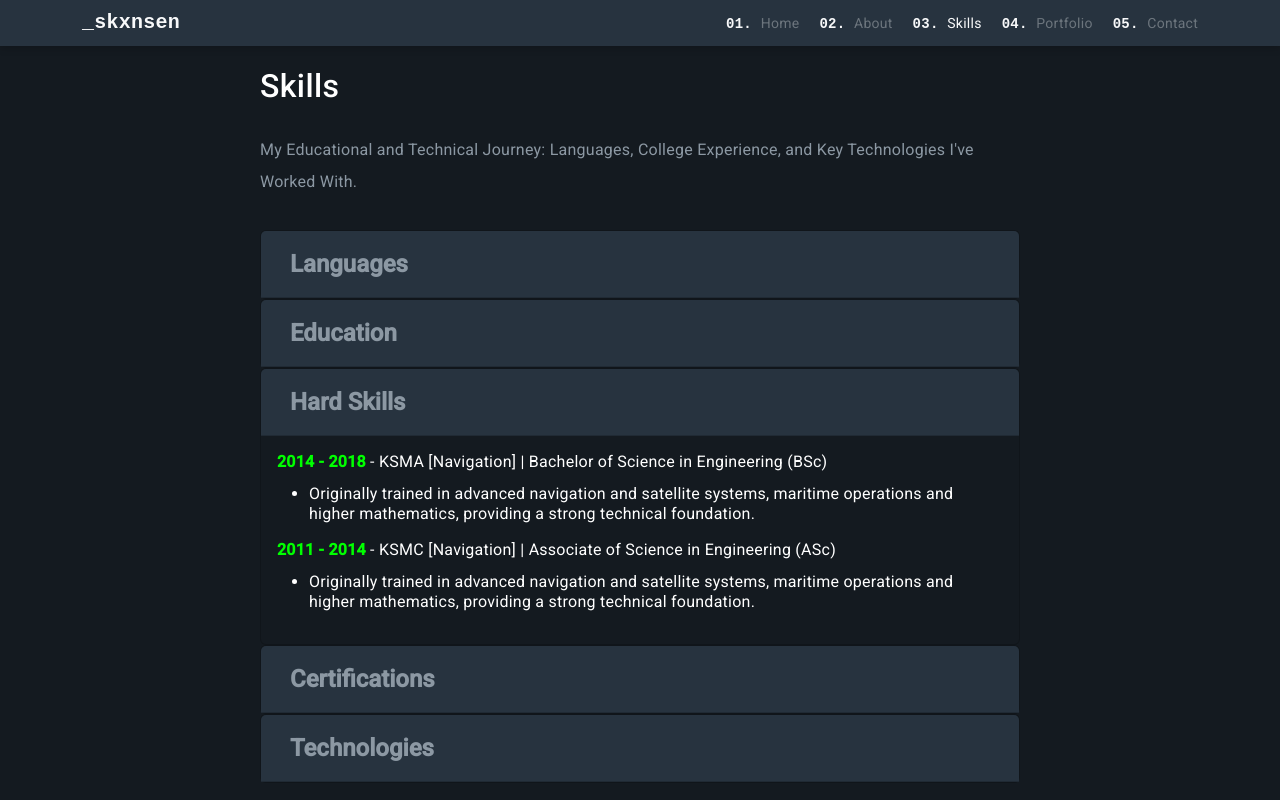
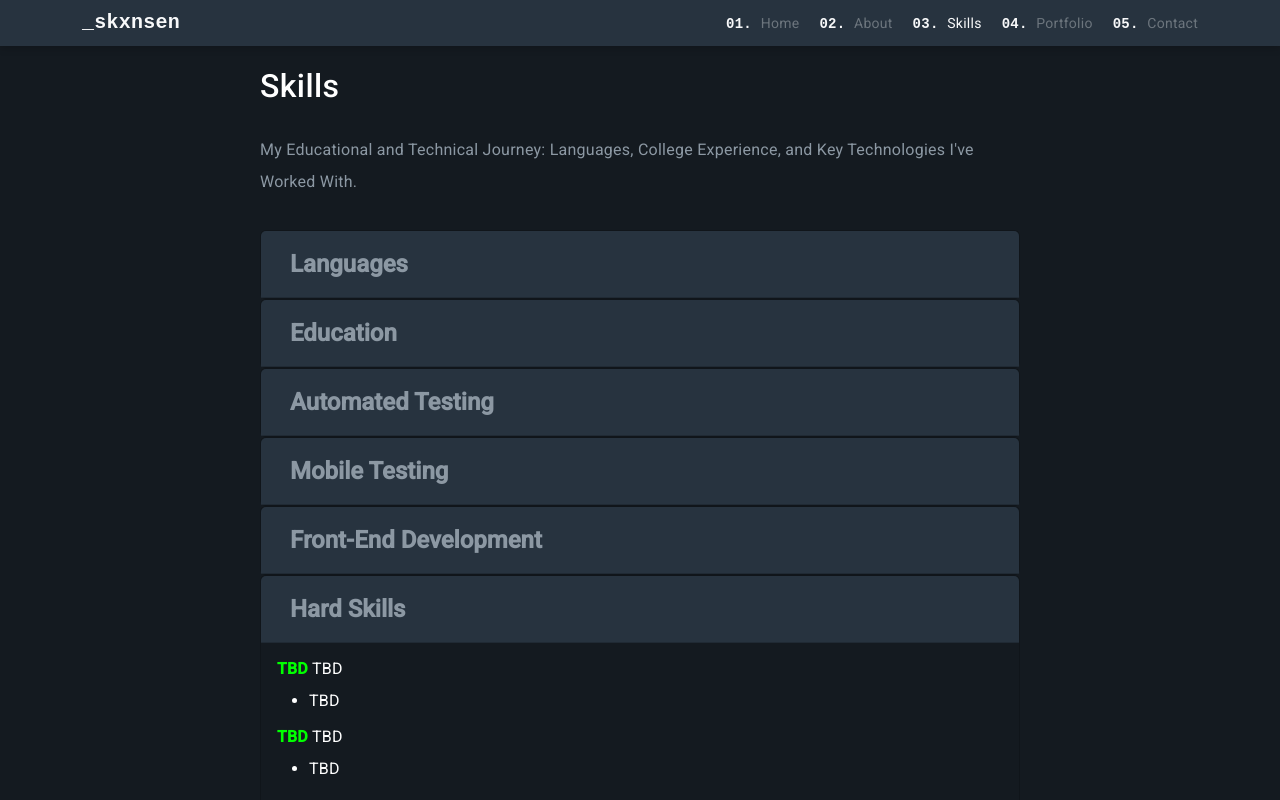
Before and after one commit to skxnsen/portfolio, an Angular app: page /home/skills in a window 1280 px wide. Both pictures are taken after a click on the button "Hard Skills". Shown: the top 800 px of the page. Built offline with nearby package versions, Linux system fonts and the light colour scheme.

Commit message:
add accordion component items

```diff
--- a/src/app/accordion/accordion.component.html
+++ b/src/app/accordion/accordion.component.html
@@ -36,20 +36,80 @@
   </accordion-group>
 
   <accordion-group
+  heading="Automated Testing"
+  panelClass="customClass"
+  class="accordion-title">
+    <div class="accordion-text">
+      <p><strong><span class="default-highlight">TBD</span></strong> TBD</p>
+      <ul>
+        <li>
+          TBD
+        </li>
+      </ul>
+      <p><strong><span class="default-highlight">TBD</span></strong> TBD</p>
+      <ul>
+        <li>
+          TBD
+        </li>
+      </ul>
+    </div>
+  </accordion-group>
+
+  <accordion-group
+  heading="Mobile Testing"
+  panelClass="customClass"
+  class="accordion-title">
+    <div class="accordion-text">
+      <p><strong><span class="default-highlight">TBD</span></strong> TBD</p>
+      <ul>
+        <li>
+          TBD
+        </li>
+      </ul>
+      <p><strong><span class="default-highlight">TBD</span></strong> TBD</p>
+      <ul>
+        <li>
+          TBD
+        </li>
+      </ul>
+    </div>
+  </accordion-group>
+
+  <accordion-group
+  heading="Front-End Development"
+  panelClass="customClass"
+  class="accordion-title">
+    <div class="accordion-text">
+      <p><strong><span class="default-highlight">TBD</span></strong> TBD</p>
+      <ul>
+        <li>
+          TBD
+        </li>
+      </ul>
+      <p><strong><span class="default-highlight">TBD</span></strong> TBD</p>
+      <ul>
+        <li>
+          TBD
+        </li>
+      </ul>
+    </div>
+  </accordion-group>
+
+  <accordion-group
   heading="Hard Skills"
   panelClass="customClass"
   class="accordion-title">
     <div class="accordion-text">
-      <p><strong><span class="default-highlight">2014 - 2018</span></strong> - KSMA [Navigation] | Bachelor of Science in Engineering (BSc)</p>
+      <p><strong><span class="default-highlight">TBD</span></strong> TBD</p>
       <ul>
         <li>
-          Originally trained in advanced navigation and satellite systems, maritime operations and higher mathematics, providing a strong technical foundation.
+          TBD
         </li>
       </ul>
-      <p><strong><span class="default-highlight">2011 - 2014</span></strong> - KSMC [Navigation] | Associate of Science in Engineering (ASc)</p>
+      <p><strong><span class="default-highlight">TBD</span></strong> TBD</p>
       <ul>
         <li>
-          Originally trained in advanced navigation and satellite systems, maritime operations and higher mathematics, providing a strong technical foundation.
+          TBD
         </li>
       </ul>
     </div>
```
